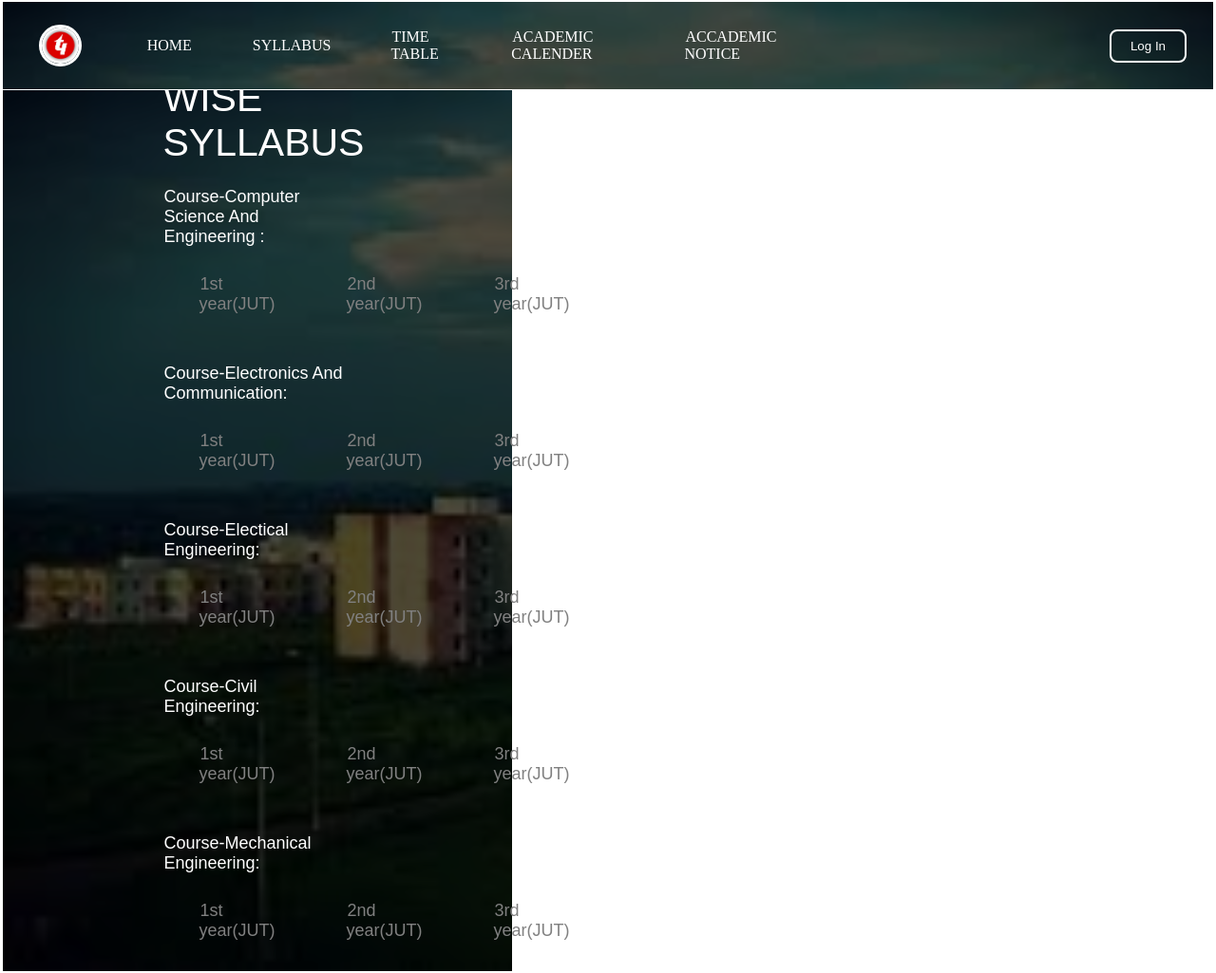
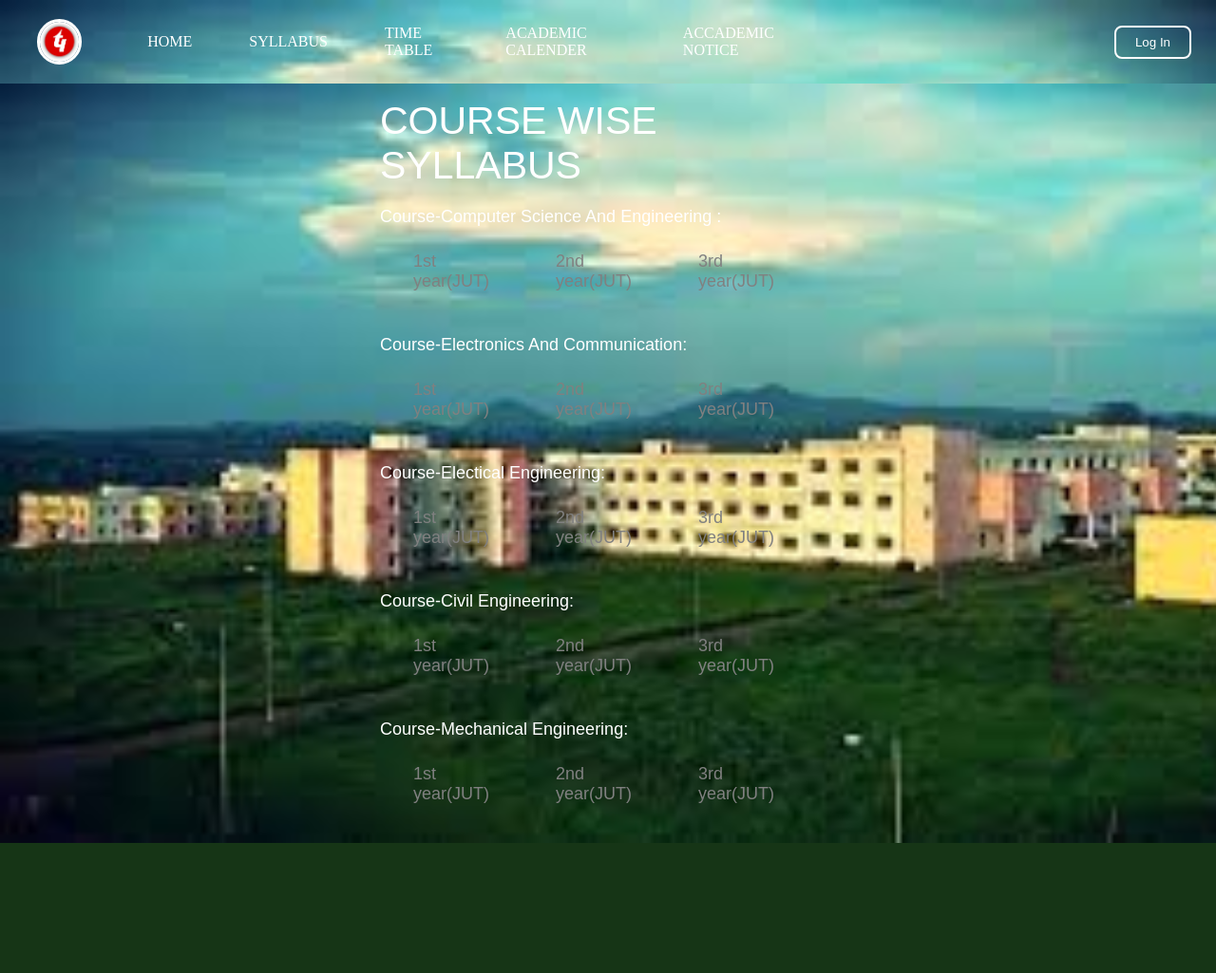
Before and after one commit to Mritunjay800/DecStatic, a PHP site: page /Syllabus.html in a window 1280 px wide. Shown: the whole page at 95% size. After the commit the page ends 888 px from the top, so only its background shows below. Run offline with PHP 8.4, Linux system fonts and the light colour scheme.

Commit message:
Update Syllabus.css

```diff
--- a/Syllabus.css
+++ b/Syllabus.css
@@ -1,5 +1,5 @@
 *{
-	margin: 1px;
+	margin: 0;
 	padding: 0;
 }
 .logo{
@@ -48,16 +48,16 @@
 	text-align: right;
 	padding: 0 23px;
 }
+
 .background{
-	background-image:url('bground.jpg');
-	background-color: rgba(0,0,0,0.7);
+	background-image:url('bground.JPG');
+	backgrounf-color:rgba(0,0,0,0.7);
 	background-size: cover;
 	background-blend-mode: darken;
 }
 
 .firstSection{
-	height:116vh;
-	width:67vh;
+	height:100vh;
 	font-size: 300%;
 	color: white;
 }
@@ -142,7 +142,7 @@
 	margin: 3px 3px;
 }
 
-@media only screen and (max-width:1123px){
+@media only screen and (max-width:1119px){
 	.nav-list{
 		flex-direction: column;
 	}
@@ -151,7 +151,6 @@
 		flex-direction: column;
 		transition: all 0.7s ease-out;
 		height: 447px;
-		width:67vh;
 
 	}
 
@@ -169,22 +168,9 @@
 	}
 	.h-nav{
 		height: 72px;
-		width:67vh;
 	}
 
 	.v-class{
 		opacity: 0;
 	}
-
-	.first-half{
-		margin-left: 215px;
-	}
-
-	.text-big{
-	font-size:60px;
 }
-
-	.text-small{
-	font-size:30px;
-	}
-}
```
